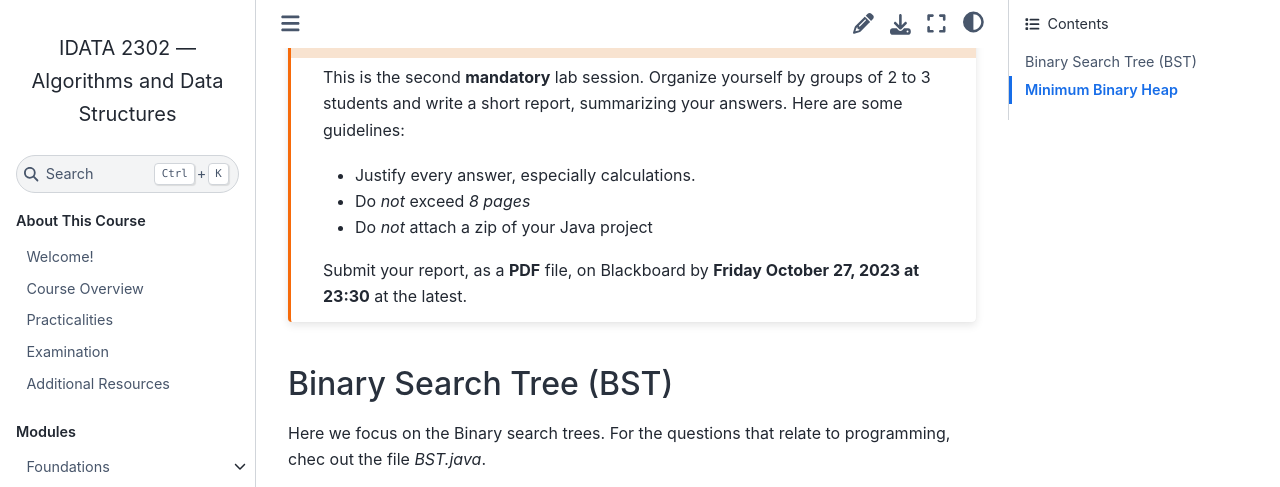
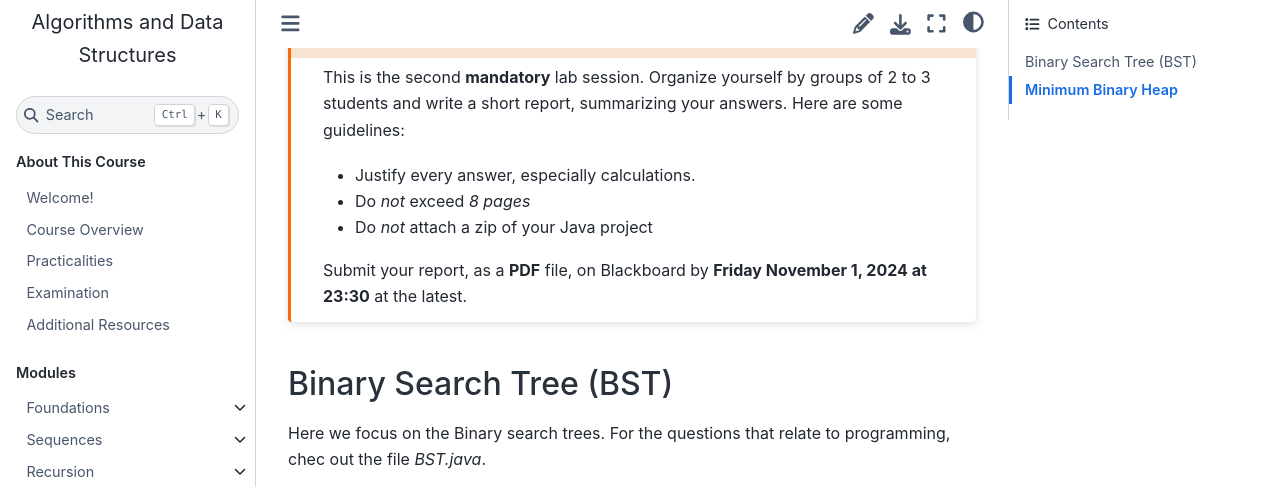
Before and after one commit to fchauvel/ntnu-idata2302-website, a Sphinx documentation site: the page built from source/labs/trees.rst, in a window 1280 px wide and 900 px high, scrolled down 390 px, cut to the strip 0-487 px from the top of the window. Built offline with Sphinx 7.4.7 and the Sphinx Book theme 1.1.4, drawn with Linux system fonts in a browser that asks for light colours; some of the changed text lies outside the part shown.

Commit message:
contents: Reveal lab session on trees

```diff
--- a/source/index.rst
+++ b/source/index.rst
@@ -39,9 +39,9 @@
    labs/foundations
    labs/sequences
    labs/recursion
+   labs/trees
 
 ..
-   labs/trees
    labs/graphs/index
    labs/optimization
 
--- a/source/labs/trees.rst
+++ b/source/labs/trees.rst
@@ -21,7 +21,7 @@
    - Do *not* attach a zip of your Java project
 
    Submit your report, as a **PDF** file, on Blackboard by **Friday
-   October 27, 2023 at 23:30** at the latest.
+   November 1, 2024 at 23:30** at the latest.
 
 
 Binary Search Tree (BST)
```
